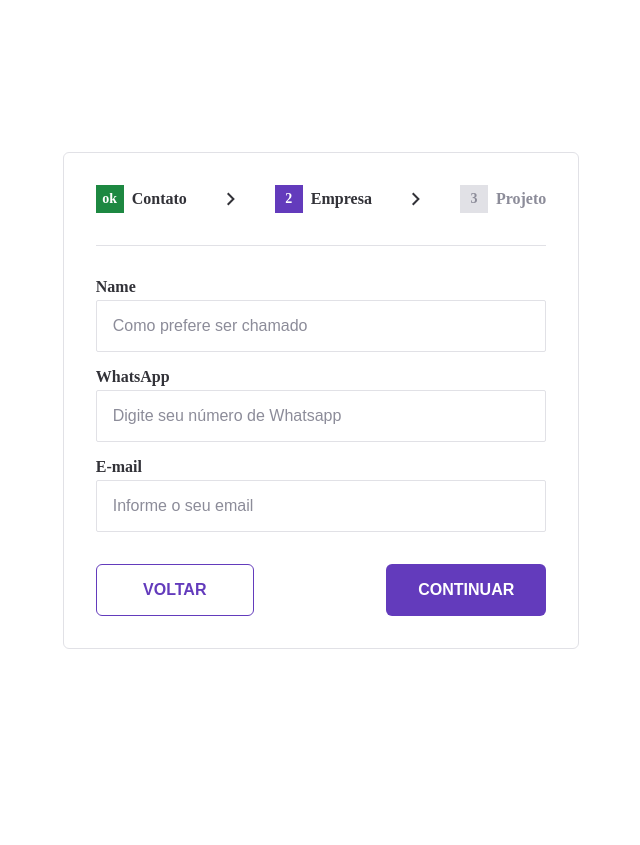
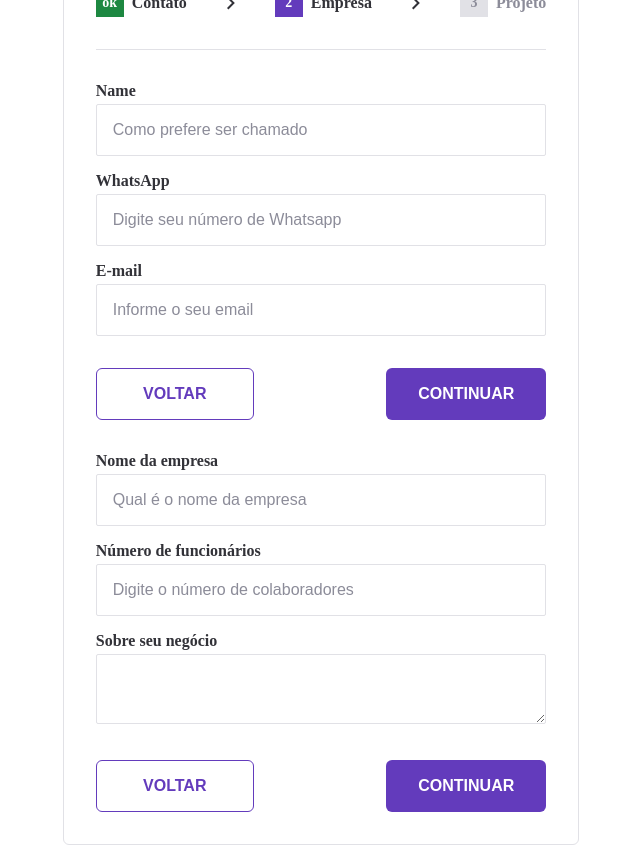
Before and after one commit to renanromagnollo/animacoes-boracodar, a website: page index.html in a window 1280 px wide. Shown: the whole page, without its empty margins (319-959 px from the left). Before the commit the page ends 800 px from the top, so only its background shows below. Drawn offline with Linux system fonts and the light colour scheme.

Commit message:
feat: second step form added

```diff
--- a/index.html
+++ b/index.html
@@ -61,6 +61,43 @@
                     <button class="btn primary">Continuar</button>
                 </div>
             </div>
+
+            <div class="form-step">
+                <div class="content">
+                    <div class="input-wrapper">
+                        <label for="business-name">Nome da empresa</label>
+                        <input
+                            id="business-name"
+                            type="text"
+                            name="business-name"
+                            placeholder="Qual é o nome da empresa"
+                        />
+                    </div>
+                    <div class="input-wrapper">
+                        <label for="business-colab-number">Número de funcionários</label>
+                        <input
+                            id="business-colab-number"
+                            type="text"
+                            name="business-colab-number"
+                            placeholder="Digite o número de colaboradores"
+                            onkeypress="return /\d/.test(event.key)"
+                        />
+                    </div>
+                    <div class="input-wrapper">
+                        <label for="business-about">Sobre seu negócio</label>
+                        <textarea
+                            name="business-about"
+                            id="email"
+                            placeholder="Fale um pouco sobre os seus produtos e serviços"
+                            required>
+                        </textarea>
+                    </div>
+                </div>
+                <div class="button-wrapper">
+                    <button class="btn secondary">Voltar</button>
+                    <button class="btn primary">Continuar</button>
+                </div>
+            </div>
         </form>
     </main>
 </body>
```
